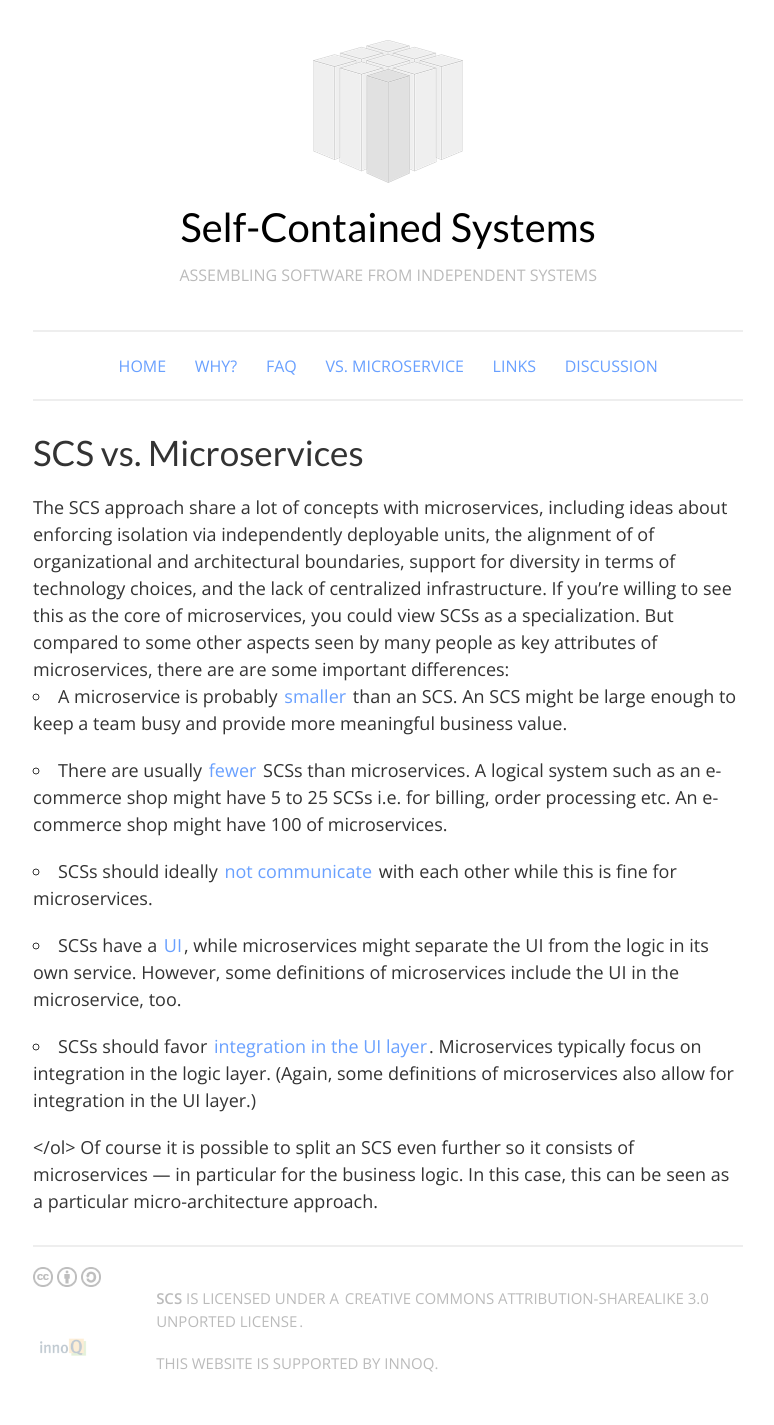
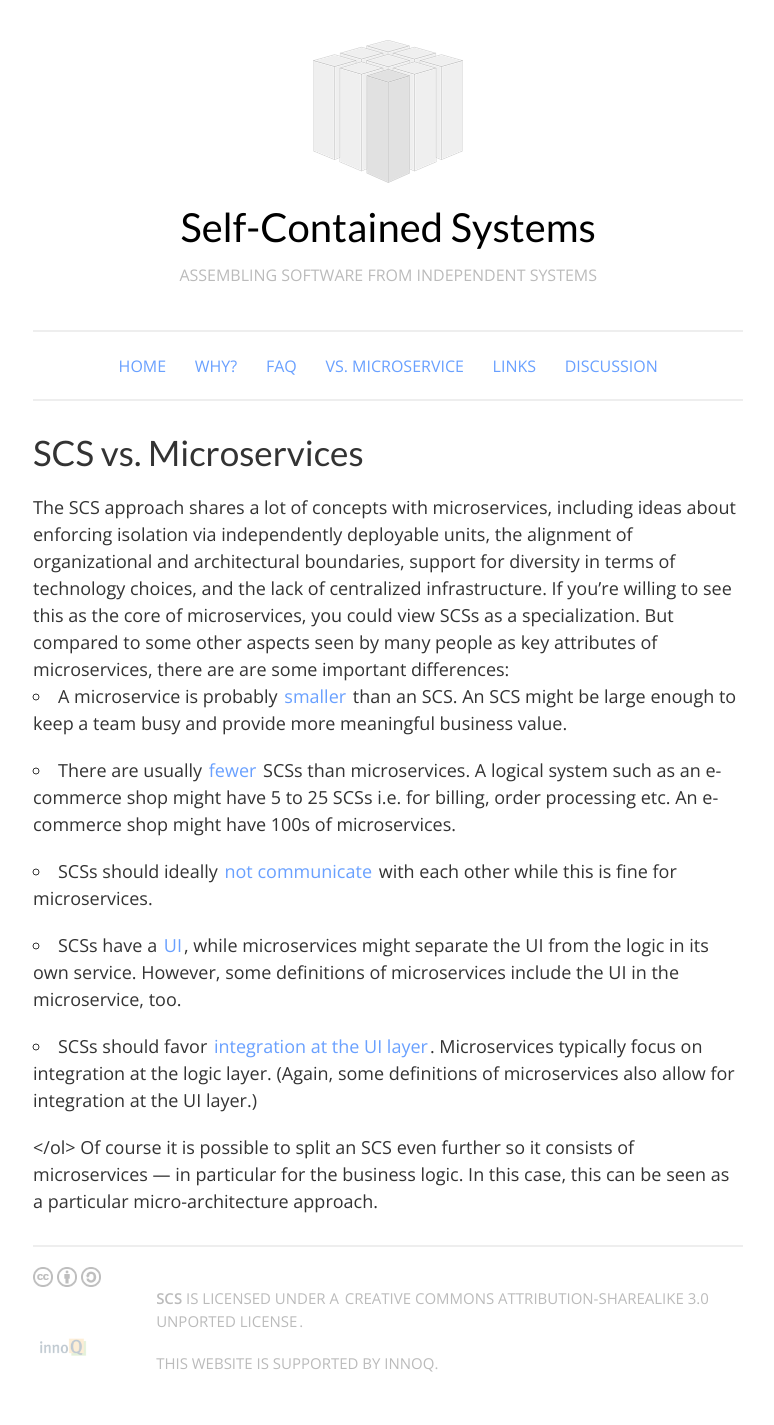
Before and after one commit to innoq/SCS, a Jekyll site: the page built from vs-ms.md, in a window 1280 px wide. Shown: the whole page, without its empty margins (127-901 px from the left). Built offline with Jekyll 4.4.1, drawn with Linux system fonts in a browser that asks for light colours.

Commit message:
Small language fixes

```diff
--- a/vs-ms.md
+++ b/vs-ms.md
@@ -6,9 +6,9 @@ title: "SCS - Self-Contained Systems - SCS vs. Microservices"
 SCS vs. Microservices
 ---
 
-The SCS approach share a lot of concepts with microservices, including ideas about
+The SCS approach shares a lot of concepts with microservices, including ideas about
 enforcing isolation via independently deployable units, the alignment
-of of organizational and architectural boundaries, support for diversity
+of organizational and architectural boundaries, support for diversity
 in terms of technology choices, and the lack of centralized infrastructure. If
 you’re willing to see this as the core of microservices, you could view SCSs as
 a specialization. But compared to some other aspects seen by many people
@@ -22,7 +22,7 @@ as key attributes of microservices, there are are some important differences:
 <li id="fewer">There are usually <a href="#fewer">fewer</a> SCSs than
   microservices. A logical system such as an e-commerce shop might have 5 to 25 SCSs
   i.e. for billing, order processing etc. An e-commerce shop might
-  have 100 of microservices.</li>
+  have 100s of microservices.</li>
 
 <li id="no-communication">SCSs should ideally <a href="#no-communication">not communicate</a> with each other while this is
 fine for microservices.
@@ -31,9 +31,9 @@ fine for microservices.
   logic in its own service. However, some definitions of microservices
   include the UI in the microservice, too.</li>
 
-<li id="ui-integration"> SCSs should favor <a href="#ui-integration">integration in the UI layer</a>.
-  Microservices typically focus on integration in the logic layer.
-  (Again, some definitions of microservices also allow for integration in the UI layer.)
+<li id="ui-integration"> SCSs should favor <a href="#ui-integration">integration at the UI layer</a>.
+  Microservices typically focus on integration at the logic layer.
+  (Again, some definitions of microservices also allow for integration at the UI layer.)
   </li>
   </ol>
 
```
Also changed, not shown: why.md (+6 -6 lines).
